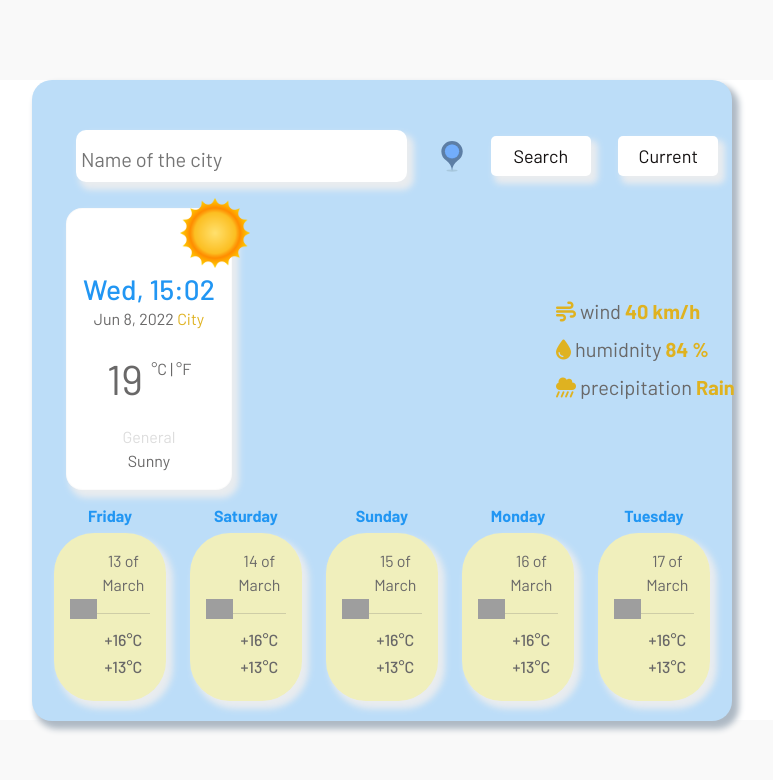
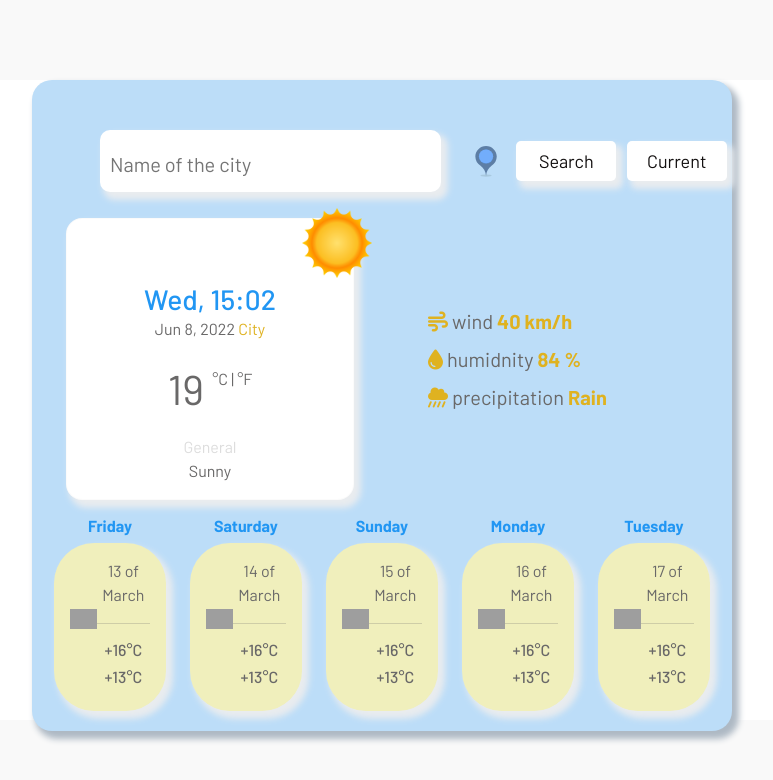
Before and after one commit to IvannaMelnyk/shecodes-weather-app, a website built with Parcel: page index.html in a window 1280 px wide. Shown: the whole page, without its empty margins (258-1031 px from the left). Built offline with nearby package versions, Linux system fonts and the light colour scheme; grey boxes are pictures that could not be loaded.

Commit message:
change style of card

```diff
--- a/index.html
+++ b/index.html
@@ -46,7 +46,7 @@
           <button type="submit" class="button-current">Current</button>
         </form>
         <div class="weather">
-          <div class="card">
+          <div class="card" style="width: 18rem">
             <span class="icon"><img src="images/sun-emoji.png" /></span>
             <div class="weather-date-location">
               <h3>Thursday</h3>
--- a/src/styles.css
+++ b/src/styles.css
@@ -26,7 +26,7 @@ h3 {
   margin: 0 auto;
   display: flex;
   padding-top: 40px;
-  padding-left: 10px;
+  padding-left: 34px;
   align-items: center;
   justify-content: space-between;
 }
@@ -35,7 +35,7 @@ input {
   margin: 10px;
   margin-left: 34px;
   border-radius: 10px;
-  padding: 5px;
+  padding: 10px;
 
   min-width: 300px;
   border: transparent;
@@ -142,7 +142,7 @@ button:hover {
 .temp-details {
   position: relative;
   top: 100px;
-  left: 300px;
+  left: 50px;
   max-width: 200px;
   display: flex;
   flex-direction: column;
```
